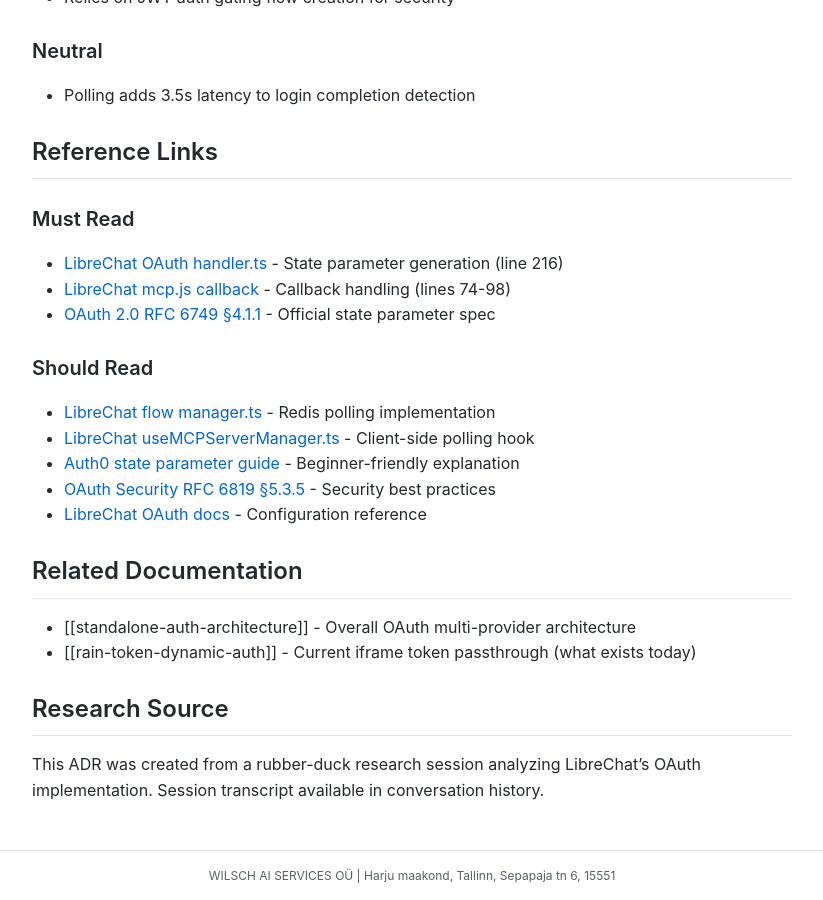
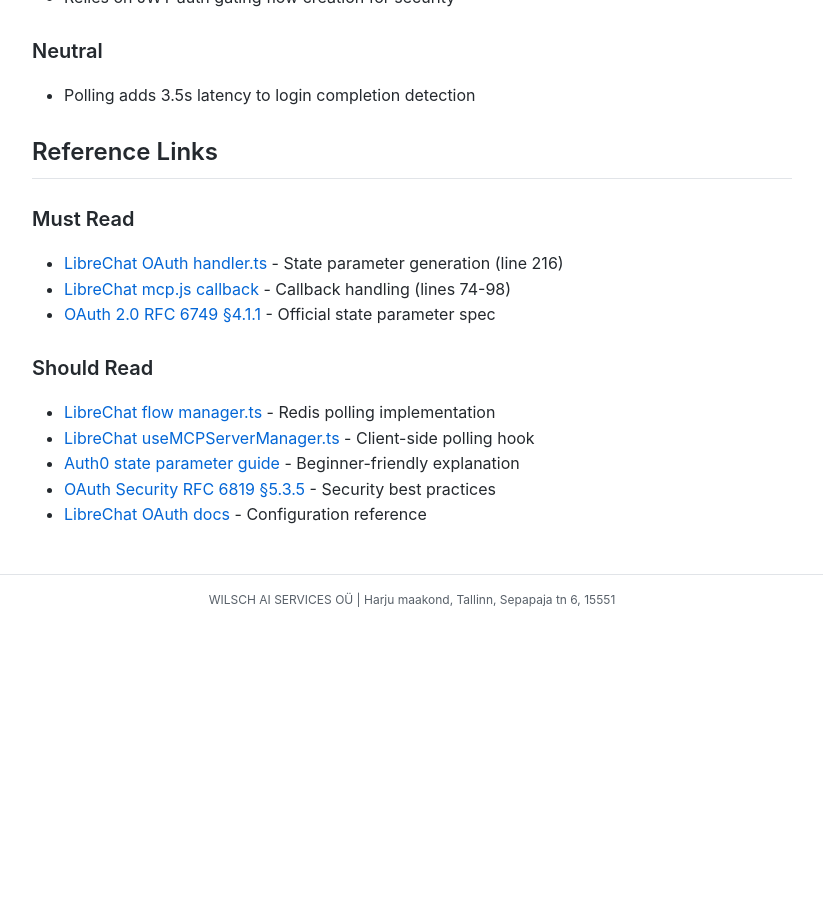
Before and after one commit to MariusWilsch/public-wilsch-ai-pages, a Jekyll site: the page built from project/archibus-fm-assistant/oauth-state-session-matching.md, in a window 1280 px wide and 900 px high, scrolled down 3305 px. Shown: the whole window, without its empty margins (228-1051 px from the left). Built offline with Jekyll 4.4.1, drawn with Linux system fonts in a browser that asks for light colours; our own code applies the rules of GitHub Pages for plain Markdown files; after the commit the page ends 3929 px from its top, so only the background shows below that.

Commit message:
Sync from hippocampus 2025-12-17

```diff
--- a/project/archibus-fm-assistant/oauth-state-session-matching.md
+++ b/project/archibus-fm-assistant/oauth-state-session-matching.md
@@ -143,12 +143,3 @@ Bruce BEM returns:
 - [Auth0 state parameter guide](https://auth0.com/docs/secure/attack-protection/state-parameters) - Beginner-friendly explanation
 - [OAuth Security RFC 6819 §5.3.5](https://datatracker.ietf.org/doc/html/rfc6819#section-5.3.5) - Security best practices
 - [LibreChat OAuth docs](https://www.librechat.ai/docs/configuration/authentication/OAuth2-OIDC) - Configuration reference
-
-## Related Documentation
-
-- [[standalone-auth-architecture]] - Overall OAuth multi-provider architecture
-- [[rain-token-dynamic-auth]] - Current iframe token passthrough (what exists today)
-
-## Research Source
-
-This ADR was created from a rubber-duck research session analyzing LibreChat's OAuth implementation. Session transcript available in conversation history.
```
